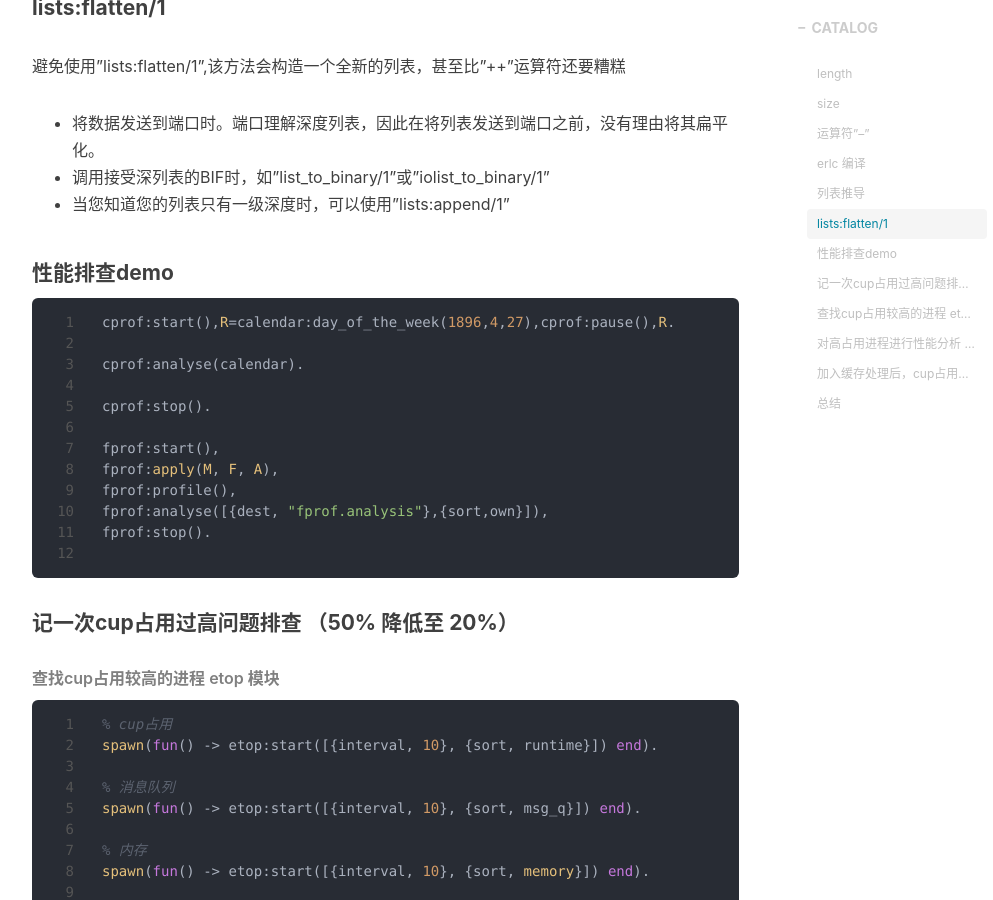
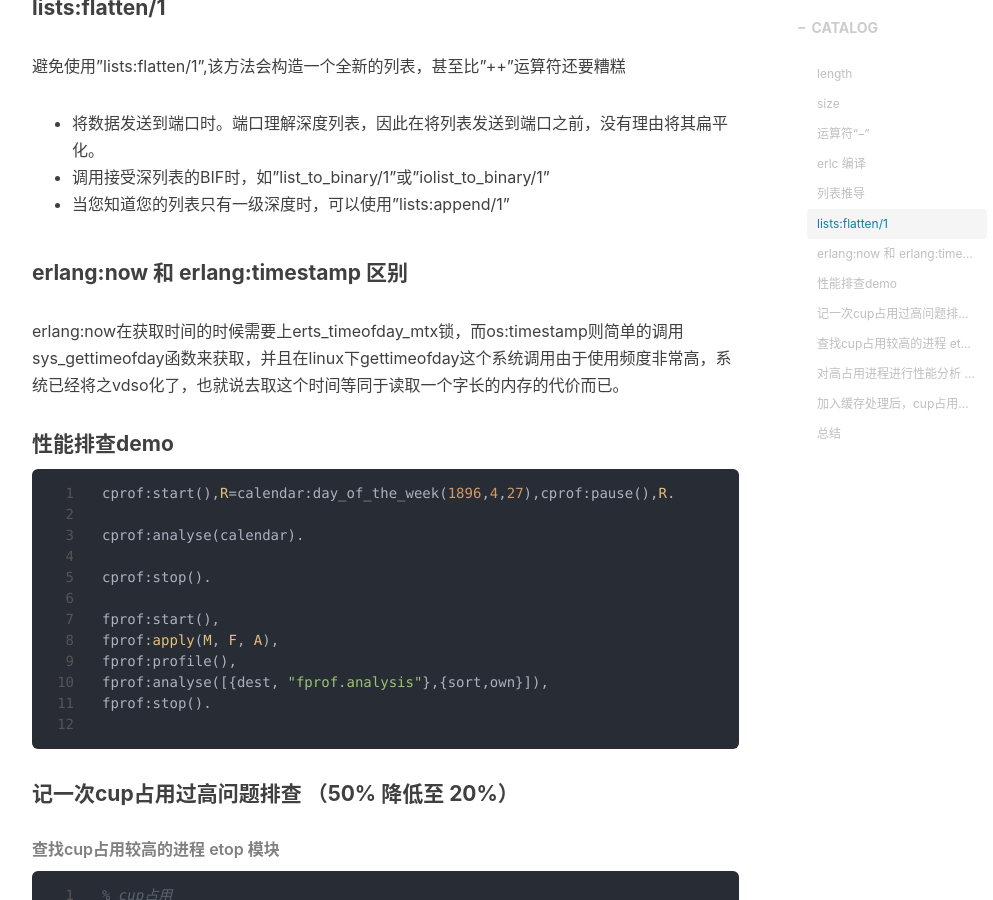
Before and after one commit to shaocongMo/shaocongMo.github.io, a Jekyll site: the page built from _posts/2021-5-27-[Erlang]-effect-note.markdown, in a window 1280 px wide and 900 px high, scrolled down 1938 px. Shown: the whole window, without its empty margins (233-1226 px from the left). Built offline with Jekyll 4.4.1, drawn with Linux system fonts in a browser that asks for light colours; nearby versions of some CDN libraries; comment, search, counter and statistics services are not loaded.

Commit message:
update erlang effect post

```diff
--- a/_posts/2021-5-27-[Erlang]-effect-note.markdown
+++ b/_posts/2021-5-27-[Erlang]-effect-note.markdown
@@ -62,6 +62,9 @@ Set = gb_sets:from_list(HugeList2),
 * 将数据发送到端口时。端口理解深度列表，因此在将列表发送到端口之前，没有理由将其扁平化。
 * 调用接受深列表的BIF时，如"list_to_binary/1"或"iolist_to_binary/1"
 * 当您知道您的列表只有一级深度时，可以使用"lists:append/1"
+
+#### erlang:now 和 erlang:timestamp 区别
+erlang:now在获取时间的时候需要上erts_timeofday_mtx锁，而os:timestamp则简单的调用sys_gettimeofday函数来获取，并且在linux下gettimeofday这个系统调用由于使用频度非常高，系统已经将之vdso化了，也就说去取这个时间等同于读取一个字长的内存的代价而已。
 
 #### 性能排查demo
 
```
